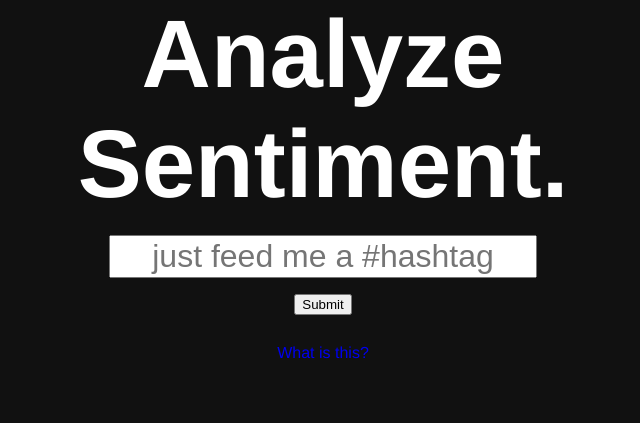
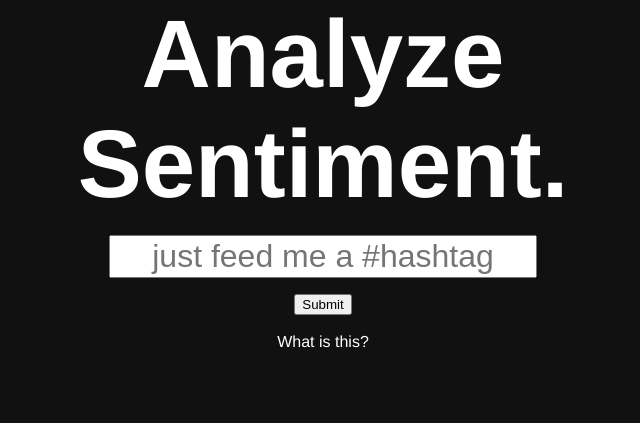
Before and after one commit to cameronwlewis/cam-portfolio, a PHP site: page /prove-07/index.php in a window 1280 px wide. Shown: the part 54-477 px from the top of the page, without its empty margins (317-957 px from the left). Run offline with PHP 8.4, Linux system fonts and the light colour scheme.

Commit message:
prove-07: initial commit

```diff
--- a/prove-07/index.php
+++ b/prove-07/index.php
@@ -70,9 +70,10 @@ session_start();
     <input type="submit" style="color: black" class="front_page" >
 </form >
     <p class="explanation">
-    <a id="what_is_this" href="#">What is this?</a>
-    <p id="explain_text"></p>
-    </p>
+    <a id="what_is_this" class="explanation" href="#">What is this?</a>
+        <br/>
+    <div id="explain_text" class="explanation">
+    </div>
 </div>
 <div >
 
--- a/prove-07/stylesheet.css
+++ b/prove-07/stylesheet.css
@@ -167,7 +167,7 @@ body.has-active-menu {
     font-weight: lighter;
 }
 
-#result, #loading, .explanation {
+#result, #loading {
     color: white;
     font-family: Helvetica Neue, serif;
     font-weight: lighter;
@@ -182,20 +182,18 @@ body.has-active-menu {
 }
 
 .explanation {
+    color: white;
+    font-family: Helvetica Neue, serif;
     font-weight: 300;
-    font-size: 100%;
-    padding: 1%;
+    text-align: center;
+    margin-left: 35%;
+    margin-right: 35%;
+    line-height: 140%;
 }
 
 #what_is_this {
-    transition: 0.1s;
+    transition: 0.15s;
     text-decoration: none;
-}
-
-.explanation p {
-    margin-left: 35%;
-    margin-right: 35%;
-    line-height: 140%;
 }
 
 #validation {
```
